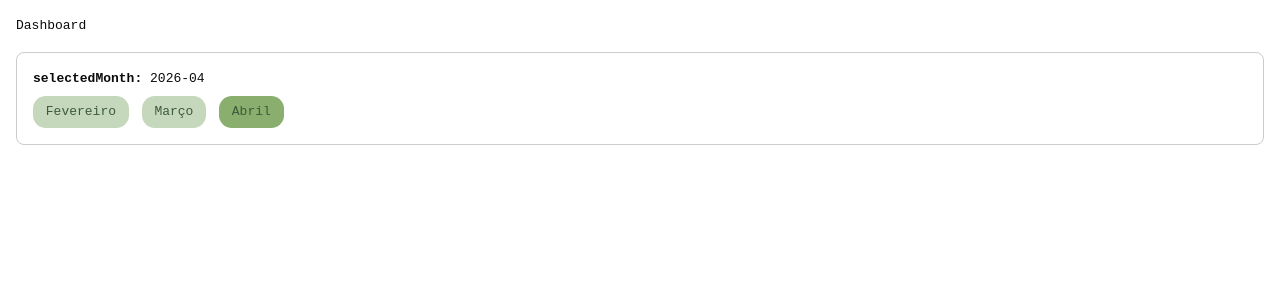
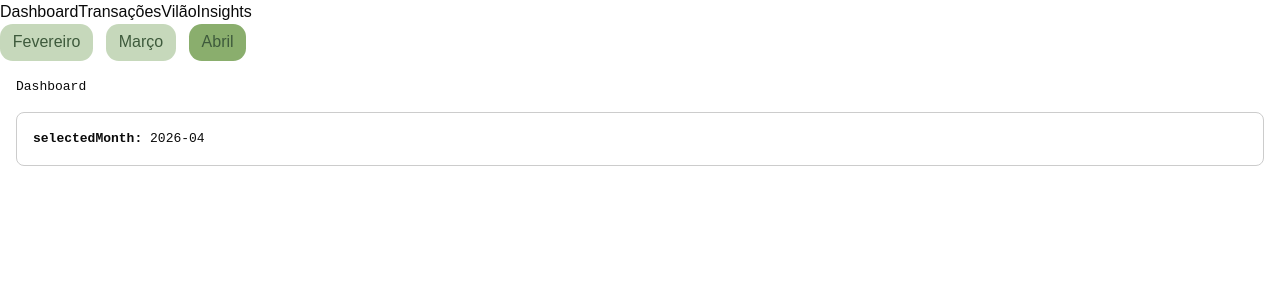
Before and after one commit to isabellimocci/consumer-insight-hackathon-2026, a React (Vite) app: page / in a window 1280 px wide. Shown: the top 300 px of the page. Built offline with nearby package versions, Linux system fonts and the light colour scheme.

Commit message:
feat: add AppLayout + fix Lint

```diff
--- a/src/App.tsx
+++ b/src/App.tsx
@@ -1,4 +1,4 @@
-import { MonthProvider } from '@contexts/MonthProvider'
+import { AppLayout } from '@components/AppLayout'
 import DashboardPage from '@pages/DashboardPage'
 import InsightsPage from '@pages/InsightsPage'
 import TransacoesPage from '@pages/TransacoesPage'
@@ -8,20 +8,13 @@ import { createBrowserRouter, RouterProvider } from 'react-router-dom'
 
 const router = createBrowserRouter([
   {
-    path: ROUTES.DASHBOARD,
-    element: <DashboardPage />,
-  },
-  {
-    path: ROUTES.TRANSACOES,
-    element: <TransacoesPage />,
-  },
-  {
-    path: ROUTES.VILAO,
-    element: <VilaoPage />,
-  },
-  {
-    path: ROUTES.INSIGHTS,
-    element: <InsightsPage />,
+    element: <AppLayout />,
+    children: [
+      { path: ROUTES.DASHBOARD, element: <DashboardPage /> },
+      { path: ROUTES.TRANSACOES, element: <TransacoesPage /> },
+      { path: ROUTES.VILAO, element: <VilaoPage /> },
+      { path: ROUTES.INSIGHTS, element: <InsightsPage /> },
+    ],
   },
   {
     path: ROUTES.NOT_FOUND,
@@ -34,11 +27,7 @@ const router = createBrowserRouter([
 ])
 
 function App() {
-  return (
-    <MonthProvider>
-      <RouterProvider router={router} />
-    </MonthProvider>
-  )
+  return <RouterProvider router={router} />
 }
 
 export default App
--- /dev/null
+++ b/src/components/AppLayout.tsx
@@ -0,0 +1,14 @@
+import { Navbar } from '@components/Navbar'
+import { MonthProvider } from '@contexts/MonthProvider'
+import { Outlet } from 'react-router-dom'
+
+export function AppLayout() {
+  return (
+    <MonthProvider>
+      <Navbar />
+      <main role="main">
+        <Outlet />
+      </main>
+    </MonthProvider>
+  )
+}
--- /dev/null
+++ b/src/components/Navbar.tsx
@@ -0,0 +1,25 @@
+import { MonthSelector } from '@components/MonthSelector'
+import { ROUTES } from '@utils/routes'
+import { NavLink } from 'react-router-dom'
+
+const NAV_LINKS = [
+  { to: ROUTES.DASHBOARD, label: 'Dashboard' },
+  { to: ROUTES.TRANSACOES, label: 'Transações' },
+  { to: ROUTES.VILAO, label: 'Vilão' },
+  { to: ROUTES.INSIGHTS, label: 'Insights' },
+]
+
+export function Navbar() {
+  return (
+    <header>
+      <nav aria-label="Navegação principal">
+        {NAV_LINKS.map(({ to, label }) => (
+          <NavLink key={to} to={to} end={to === ROUTES.DASHBOARD}>
+            {label}
+          </NavLink>
+        ))}
+      </nav>
+      <MonthSelector />
+    </header>
+  )
+}
--- a/src/components/index.ts
+++ b/src/components/index.ts
@@ -1,5 +1,7 @@
+export { AppLayout } from '@components/AppLayout'
 export { Badge } from '@components/Badge'
 export { Button } from '@components/Button'
 export { Card } from '@components/Card'
 export { Chip } from '@components/Chip'
 export { MonthSelector } from '@components/MonthSelector'
+export { Navbar } from '@components/Navbar'
--- /dev/null
+++ b/src/components/ui/badge-variants.ts
@@ -0,0 +1,21 @@
+import { cva } from 'class-variance-authority'
+
+export const badgeVariants = cva(
+  'group/badge inline-flex h-5 w-fit shrink-0 items-center justify-center gap-1 overflow-hidden rounded-4xl border border-transparent px-2 py-0.5 text-xs font-medium whitespace-nowrap transition-all focus-visible:border-ring focus-visible:ring-[3px] focus-visible:ring-ring/50 has-data-[icon=inline-end]:pr-1.5 has-data-[icon=inline-start]:pl-1.5 aria-invalid:border-destructive aria-invalid:ring-destructive/20 dark:aria-invalid:ring-destructive/40 [&>svg]:pointer-events-none [&>svg]:size-3!',
+  {
+    variants: {
+      variant: {
+        default: 'bg-primary text-primary-foreground [a]:hover:bg-primary/80',
+        secondary: 'bg-secondary text-secondary-foreground [a]:hover:bg-secondary/80',
+        destructive:
+          'bg-destructive/10 text-destructive focus-visible:ring-destructive/20 dark:bg-destructive/20 dark:focus-visible:ring-destructive/40 [a]:hover:bg-destructive/20',
+        outline: 'border-border text-foreground [a]:hover:bg-muted [a]:hover:text-muted-foreground',
+        ghost: 'hover:bg-muted hover:text-muted-foreground dark:hover:bg-muted/50',
+        link: 'text-primary underline-offset-4 hover:underline',
+      },
+    },
+    defaultVariants: {
+      variant: 'default',
+    },
+  },
+)
--- a/src/components/ui/badge.tsx
+++ b/src/components/ui/badge.tsx
@@ -1,27 +1,9 @@
 import { cn } from '@components/lib/utils'
-import { cva, type VariantProps } from 'class-variance-authority'
+import { type VariantProps } from 'class-variance-authority'
 import { Slot } from 'radix-ui'
 import * as React from 'react'
 
-const badgeVariants = cva(
-  'group/badge inline-flex h-5 w-fit shrink-0 items-center justify-center gap-1 overflow-hidden rounded-4xl border border-transparent px-2 py-0.5 text-xs font-medium whitespace-nowrap transition-all focus-visible:border-ring focus-visible:ring-[3px] focus-visible:ring-ring/50 has-data-[icon=inline-end]:pr-1.5 has-data-[icon=inline-start]:pl-1.5 aria-invalid:border-destructive aria-invalid:ring-destructive/20 dark:aria-invalid:ring-destructive/40 [&>svg]:pointer-events-none [&>svg]:size-3!',
-  {
-    variants: {
-      variant: {
-        default: 'bg-primary text-primary-foreground [a]:hover:bg-primary/80',
-        secondary: 'bg-secondary text-secondary-foreground [a]:hover:bg-secondary/80',
-        destructive:
-          'bg-destructive/10 text-destructive focus-visible:ring-destructive/20 dark:bg-destructive/20 dark:focus-visible:ring-destructive/40 [a]:hover:bg-destructive/20',
-        outline: 'border-border text-foreground [a]:hover:bg-muted [a]:hover:text-muted-foreground',
-        ghost: 'hover:bg-muted hover:text-muted-foreground dark:hover:bg-muted/50',
-        link: 'text-primary underline-offset-4 hover:underline',
-      },
-    },
-    defaultVariants: {
-      variant: 'default',
-    },
-  },
-)
+import { badgeVariants } from './badge-variants'
 
 function Badge({
   className,
@@ -41,4 +23,4 @@ function Badge({
   )
 }
 
-export { Badge, badgeVariants }
+export { Badge }
--- /dev/null
+++ b/src/components/ui/button-variants.ts
@@ -0,0 +1,38 @@
+import { cva } from 'class-variance-authority'
+
+export const buttonVariants = cva(
+  "group/button inline-flex shrink-0 items-center justify-center rounded-md border border-transparent bg-clip-padding text-sm font-medium whitespace-nowrap transition-all outline-none select-none focus-visible:border-ring focus-visible:ring-3 focus-visible:ring-ring/50 active:not-aria-[haspopup]:translate-y-px disabled:pointer-events-none disabled:opacity-50 aria-invalid:border-destructive aria-invalid:ring-3 aria-invalid:ring-destructive/20 dark:aria-invalid:border-destructive/50 dark:aria-invalid:ring-destructive/40 [&_svg]:pointer-events-none [&_svg]:shrink-0 [&_svg:not([class*='size-'])]:size-4",
+  {
+    variants: {
+      variant: {
+        default: 'bg-primary text-primary-foreground hover:bg-primary/80',
+        outline:
+          'border-border bg-background shadow-xs hover:bg-muted hover:text-foreground aria-expanded:bg-muted aria-expanded:text-foreground dark:border-input dark:bg-input/30 dark:hover:bg-input/50',
+        secondary:
+          'bg-secondary text-secondary-foreground hover:bg-secondary/80 aria-expanded:bg-secondary aria-expanded:text-secondary-foreground',
+        ghost:
+          'hover:bg-muted hover:text-foreground aria-expanded:bg-muted aria-expanded:text-foreground dark:hover:bg-muted/50',
+        destructive:
+          'bg-destructive/10 text-destructive hover:bg-destructive/20 focus-visible:border-destructive/40 focus-visible:ring-destructive/20 dark:bg-destructive/20 dark:hover:bg-destructive/30 dark:focus-visible:ring-destructive/40',
+        link: 'text-primary underline-offset-4 hover:underline',
+      },
+      size: {
+        default:
+          'h-9 gap-1.5 px-2.5 in-data-[slot=button-group]:rounded-md has-data-[icon=inline-end]:pr-2 has-data-[icon=inline-start]:pl-2',
+        xs: "h-6 gap-1 rounded-[min(var(--radius-md),8px)] px-2 text-xs in-data-[slot=button-group]:rounded-md has-data-[icon=inline-end]:pr-1.5 has-data-[icon=inline-start]:pl-1.5 [&_svg:not([class*='size-'])]:size-3",
+        sm: 'h-8 gap-1 rounded-[min(var(--radius-md),10px)] px-2.5 in-data-[slot=button-group]:rounded-md has-data-[icon=inline-end]:pr-1.5 has-data-[icon=inline-start]:pl-1.5',
+        lg: 'h-10 gap-1.5 px-2.5 has-data-[icon=inline-end]:pr-2 has-data-[icon=inline-start]:pl-2',
+        icon: 'size-9',
+        'icon-xs':
+          "size-6 rounded-[min(var(--radius-md),8px)] in-data-[slot=button-group]:rounded-md [&_svg:not([class*='size-'])]:size-3",
+        'icon-sm':
+          'size-8 rounded-[min(var(--radius-md),10px)] in-data-[slot=button-group]:rounded-md',
+        'icon-lg': 'size-10',
+      },
+    },
+    defaultVariants: {
+      variant: 'default',
+      size: 'default',
+    },
+  },
+)
--- a/src/components/ui/button.tsx
+++ b/src/components/ui/button.tsx
@@ -1,44 +1,9 @@
 import { cn } from '@components/lib/utils'
-import { cva, type VariantProps } from 'class-variance-authority'
+import { type VariantProps } from 'class-variance-authority'
 import { Slot } from 'radix-ui'
 import * as React from 'react'
 
-const buttonVariants = cva(
-  "group/button inline-flex shrink-0 items-center justify-center rounded-md border border-transparent bg-clip-padding text-sm font-medium whitespace-nowrap transition-all outline-none select-none focus-visible:border-ring focus-visible:ring-3 focus-visible:ring-ring/50 active:not-aria-[haspopup]:translate-y-px disabled:pointer-events-none disabled:opacity-50 aria-invalid:border-destructive aria-invalid:ring-3 aria-invalid:ring-destructive/20 dark:aria-invalid:border-destructive/50 dark:aria-invalid:ring-destructive/40 [&_svg]:pointer-events-none [&_svg]:shrink-0 [&_svg:not([class*='size-'])]:size-4",
-  {
-    variants: {
-      variant: {
-        default: 'bg-primary text-primary-foreground hover:bg-primary/80',
-        outline:
-          'border-border bg-background shadow-xs hover:bg-muted hover:text-foreground aria-expanded:bg-muted aria-expanded:text-foreground dark:border-input dark:bg-input/30 dark:hover:bg-input/50',
-        secondary:
-          'bg-secondary text-secondary-foreground hover:bg-secondary/80 aria-expanded:bg-secondary aria-expanded:text-secondary-foreground',
-        ghost:
-          'hover:bg-muted hover:text-foreground aria-expanded:bg-muted aria-expanded:text-foreground dark:hover:bg-muted/50',
-        destructive:
-          'bg-destructive/10 text-destructive hover:bg-destructive/20 focus-visible:border-destructive/40 focus-visible:ring-destructive/20 dark:bg-destructive/20 dark:hover:bg-destructive/30 dark:focus-visible:ring-destructive/40',
-        link: 'text-primary underline-offset-4 hover:underline',
-      },
-      size: {
-        default:
-          'h-9 gap-1.5 px-2.5 in-data-[slot=button-group]:rounded-md has-data-[icon=inline-end]:pr-2 has-data-[icon=inline-start]:pl-2',
-        xs: "h-6 gap-1 rounded-[min(var(--radius-md),8px)] px-2 text-xs in-data-[slot=button-group]:rounded-md has-data-[icon=inline-end]:pr-1.5 has-data-[icon=inline-start]:pl-1.5 [&_svg:not([class*='size-'])]:size-3",
-        sm: 'h-8 gap-1 rounded-[min(var(--radius-md),10px)] px-2.5 in-data-[slot=button-group]:rounded-md has-data-[icon=inline-end]:pr-1.5 has-data-[icon=inline-start]:pl-1.5',
-        lg: 'h-10 gap-1.5 px-2.5 has-data-[icon=inline-end]:pr-2 has-data-[icon=inline-start]:pl-2',
-        icon: 'size-9',
-        'icon-xs':
-          "size-6 rounded-[min(var(--radius-md),8px)] in-data-[slot=button-group]:rounded-md [&_svg:not([class*='size-'])]:size-3",
-        'icon-sm':
-          'size-8 rounded-[min(var(--radius-md),10px)] in-data-[slot=button-group]:rounded-md',
-        'icon-lg': 'size-10',
-      },
-    },
-    defaultVariants: {
-      variant: 'default',
-      size: 'default',
-    },
-  },
-)
+import { buttonVariants } from './button-variants'
 
 function Button({
   className,
@@ -63,4 +28,4 @@ function Button({
   )
 }
 
-export { Button, buttonVariants }
+export { Button }
--- a/src/pages/DashboardPage.tsx
+++ b/src/pages/DashboardPage.tsx
@@ -1,4 +1,3 @@
-import { MonthSelector } from '@components/MonthSelector'
 import { useMonth } from '@contexts/useMonth'
 
 export default function DashboardPage() {
@@ -19,10 +18,6 @@ export default function DashboardPage() {
         <p>
           <strong>selectedMonth:</strong> {selectedMonth}
         </p>
-
-        <div style={{ marginTop: '0.5rem' }}>
-          <MonthSelector />
-        </div>
       </div>
     </div>
   )
```
